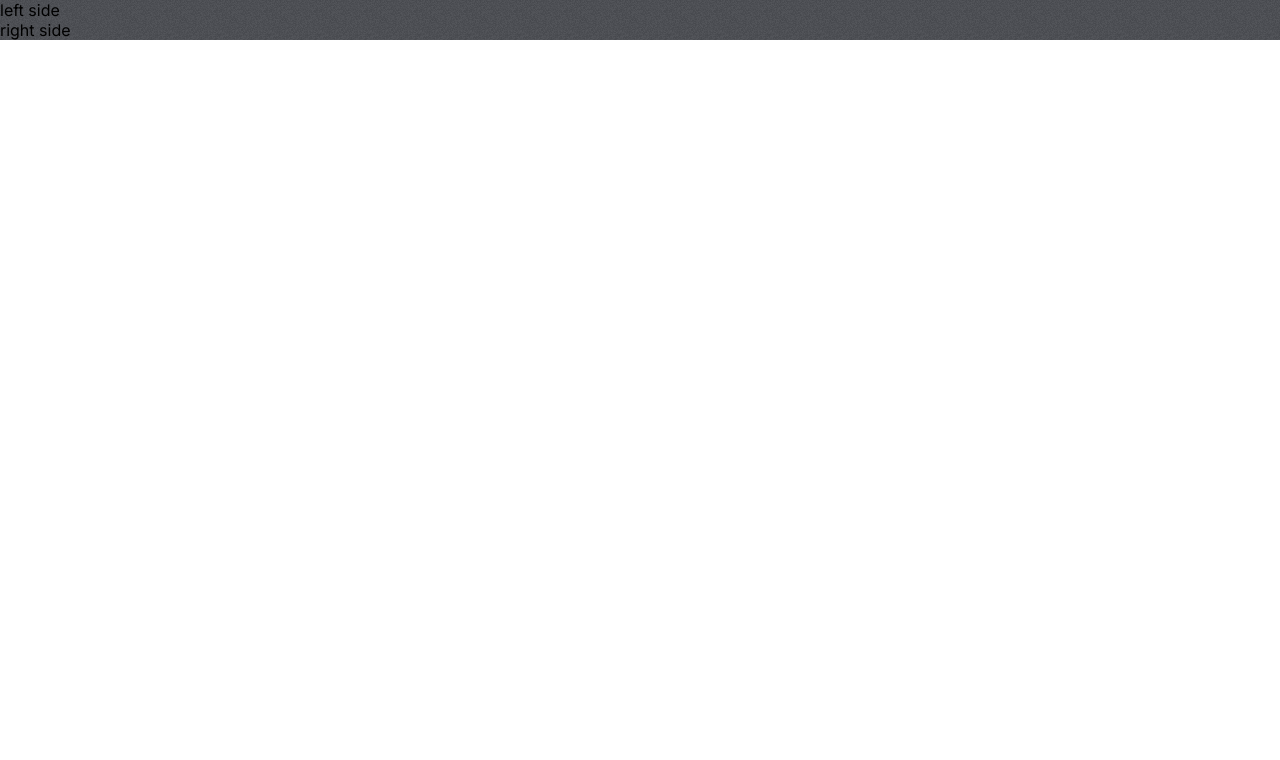
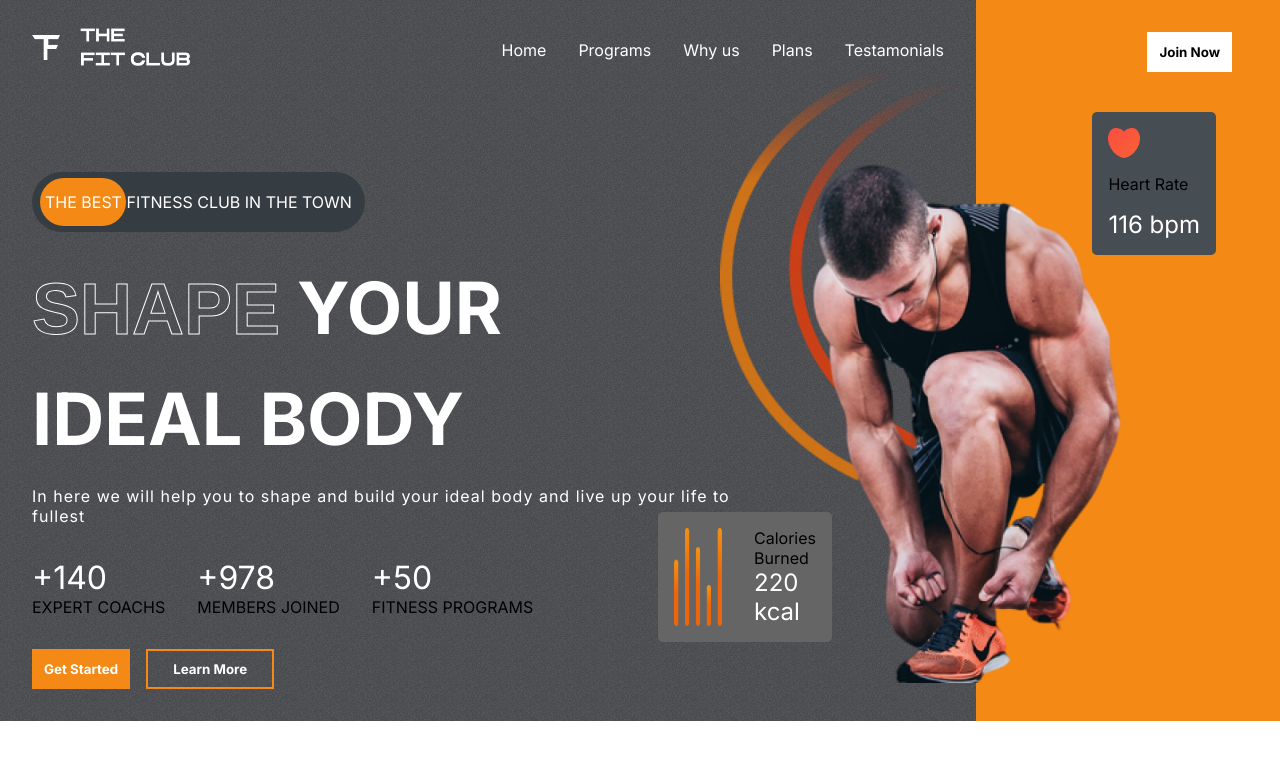
Before and after one commit to SubhashanaSS/gym-heroes, a React (Create React App) app: page / in a window 1280 px wide. Shown: the top 760 px of the page. Built offline with nearby package versions, Linux system fonts and the light colour scheme.

Commit message:
Hero component done

```diff
--- a/src/App.css
+++ b/src/App.css
@@ -21,3 +21,25 @@
 ::-webkit-scrollbar{
   display: none;
 }
+
+.stroke-text{
+  color: transparent;
+  font-family: Arial, Helvetica, sans-serif;
+  -webkit-text-stroke-width: 1px;
+  -webkit-text-stroke-color: white;
+}
+
+.btn{
+  background-color: white;
+  padding: 0.5rem;
+  font-weight: bold;
+  border: 4px solid transparent;
+  transition: 300ms all;
+  display: flex;
+  align-items: center;
+  justify-content: center;
+}
+
+.btn:hover{
+  cursor: pointer;
+}
--- /dev/null
+++ b/src/components/Header/Header.css
@@ -0,0 +1,21 @@
+.header{
+    display: flex;
+    justify-content: space-between;
+}
+
+.logo{
+    width: 10rem;
+    height: 3rem;
+}
+
+.header-menu{
+    list-style: none;
+    display: flex;
+    gap: 2rem;
+    color: white;
+}
+
+.header-menu>li:hover{
+    color: var(--orange);
+    cursor: pointer;
+}
--- /dev/null
+++ b/src/components/Header/Header.jsx
@@ -0,0 +1,23 @@
+import React from "react";
+import './Header.css';
+
+import Logo from '../../assets/logo.png';
+
+const Header = () => {
+    return(
+        <div className="header">
+
+            <img src={Logo} alt= "" className="logo" />
+
+            <ul className="header-menu">
+                <li>Home</li>
+                <li>Programs</li>
+                <li>Why us</li>
+                <li>Plans</li>
+                <li>Testamonials</li>
+            </ul>
+        </div>
+    )
+}
+
+export default Header;
--- a/src/components/Hero/Hero.css
+++ b/src/components/Hero/Hero.css
@@ -0,0 +1,185 @@
+.hero{
+    display: flex;
+    justify-content: space-between;
+}
+
+.left-h{
+    padding: 2rem;
+    padding-top: 1.5rem;
+    flex: 3;
+    display: flex;
+    gap: 2rem;
+    flex-direction: column;
+
+}
+
+.right-h{
+    flex: 1;
+    position: relative;
+    background-color: var(--orange);
+}
+
+.the-best-ad{
+    margin-top: 4rem;
+    background-color: #363d42;
+    border-radius: 4rem;
+    width: fit-content;
+    padding: 20px 13px;
+    text-transform: uppercase;
+    color: white;
+    position: relative;
+    display: flex;
+    align-items: center;
+    justify-content: flex-start;
+}
+
+.the-best-ad>span{
+    z-index: 2;
+}
+
+.the-best-ad> div{
+    position: absolute;
+    background-color: var(--orange);
+    width: 5.4rem;
+    height: 80%;
+    left: 8px;
+    border-radius: 3rem;
+    z-index: 1;
+}
+
+.hero-text{
+    display: flex;
+    flex-direction: column;
+    gap: 1.5rem;
+    text-transform: uppercase;
+    font-size: 4.5rem;
+    font-weight: bold;
+    color: white;
+    text-overflow: inherit;
+}
+
+.hero-text>div:nth-of-type(3){
+    font-size: 1rem;
+    font-weight: 200;
+    text-transform: none;
+    letter-spacing: 1px;
+    width: 80%;
+}
+
+.figures{
+    display: flex;
+    gap: 2rem;
+}
+
+.figures>div{
+    display: flex;
+    flex-direction: column;
+}
+
+.figures>div>span:nth-of-type(1){
+    color: white;
+    font-size: 2rem;
+}
+
+.figures>div>span:nth-of-type(2){
+    color: var(--grey);
+    text-transform: uppercase;
+}
+
+.hero-buttons{
+    display: flex;
+    gap: 1rem;
+    font-weight: normal;
+}
+
+.hero-buttons>:nth-child(1){
+    color: white;
+    background-color: var(--orange);
+}
+
+.hero-buttons>:nth-child(2){
+    color: white;
+    background-color: transparent;
+    width: 8rem;
+    border: 2px solid var(--orange);
+}
+
+.right-h>.btn{
+    position: absolute;
+    right: 3rem;
+    top: 2rem;
+    color: black;
+}
+
+.heart-rate{
+    display: flex;
+    flex-direction: column;
+    gap: 1rem;
+    background-color: var(--darkGrey);
+    width: fit-content;
+    padding: 1rem;
+    align-items: start;
+    border-radius: 5px;
+    position: absolute;
+    right: 4rem;
+    top: 7rem;
+}
+
+.heart-rate>img{
+    width: 2rem;
+}
+
+.heart-rate>:nth-child(2){
+    color: var(--grey);
+}
+
+.heart-rate>:nth-child(3){
+    color: white;
+    font-size: 1.5rem;
+}
+
+.hero-image{
+    position: absolute;
+    top: 10rem;
+    right: 8rem;
+    width: 23rem;
+}
+
+.hero-image-back{
+    position: absolute;
+    top: 4rem;
+    right: 20rem;
+    z-index: -1;
+    width: 15rem;
+}
+
+.calories{
+    display: flex;
+    gap: 2rem;
+    background-color: var(--caloryCard);
+    border-radius: 5px;
+    padding: 1rem;
+    width: fit-content;
+    position: absolute;
+    top: 32rem;
+    right: 28rem;
+}
+
+.calories>img{
+    width: 3rem;
+}
+
+.calories>div{
+    display: flex;
+    flex-direction: column;
+    justify-content: space-between;
+}
+
+.calories>div>:nth-child(1){
+    color: var(--grey);
+}
+
+.calories>div>:nth-child(2){
+    color: white;
+    font-size: 1.5rem;
+}
--- a/src/components/Hero/Hero.jsx
+++ b/src/components/Hero/Hero.jsx
@@ -1,13 +1,87 @@
 import React from "react";
 import './Hero.css'
+import Header from "../Header/Header";
+
+import hero_image from "../../assets/hero_image.png";
+import hero_image_back from "../../assets/hero_image_back.png";
+import Heart from "../../assets/heart.png";
+import Calories from "../../assets/calories.png"
 
 const Hero = () => {
     return(
         <div className="hero">
-            <div className="left-h">left side</div>
-            <div className="right-h">right side</div>
+            <div className="left-h">
+                <Header/>
+
+                <div className="the-best-ad">
+                    <div></div>
+                    <span>The best fitness club in the town</span>
+                </div>
+
+                {/*Hero heading*/}
+                <div className="hero-text">
+                    <div>
+                        <span className="stroke-text">Shape</span>
+                        <span> Your</span>
+                    </div>
+                    <div>
+                        <span>Ideal body</span>
+                    </div>
+                    <div>
+                        <span>
+                        In here we will help you to shape and build
+                        your ideal body and live up your life to fullest
+                        </span>
+                    </div>
+                </div>
+
+                {/*figures*/}
+                <div className="figures">
+                    <div>
+                        <span>+140</span>
+                        <span>expert coachs</span>
+                    </div>
+                    <div>
+                        <span>+978</span>
+                        <span>members joined</span>
+                    </div>
+                    <div>
+                        <span>+50</span>
+                        <span>fitness programs</span>
+                    </div>
+                </div>
+
+                {/*Hero buttons*/}
+                <div className="hero-buttons">
+                    <button className="btn">Get Started</button>
+                    <button className="btn">Learn More</button>
+                </div>
+            </div>
+
+            <div className="right-h">
+                <button className="btn">Join Now</button>
+
+                <div className="heart-rate">
+                    <img src={Heart} alt="" />
+                    <span>Heart Rate</span>
+                    <span>116 bpm</span>
+                </div>
+
+                {/*Hero images*/}
+                <img src={hero_image} alt="" className="hero-image"/>
+                <img src={hero_image_back} alt="" className="hero-image-back"/>
+
+                {/*Calories*/}
+                <div className="calories">
+                    <img src={Calories} alt="" />
+                        <div>
+                            <span>Calories Burned</span>
+                            <span>220 kcal</span>
+                        </div>
+                </div>
+            </div>
         </div>
-    )
+    );
 }
 
 export default Hero;
```
